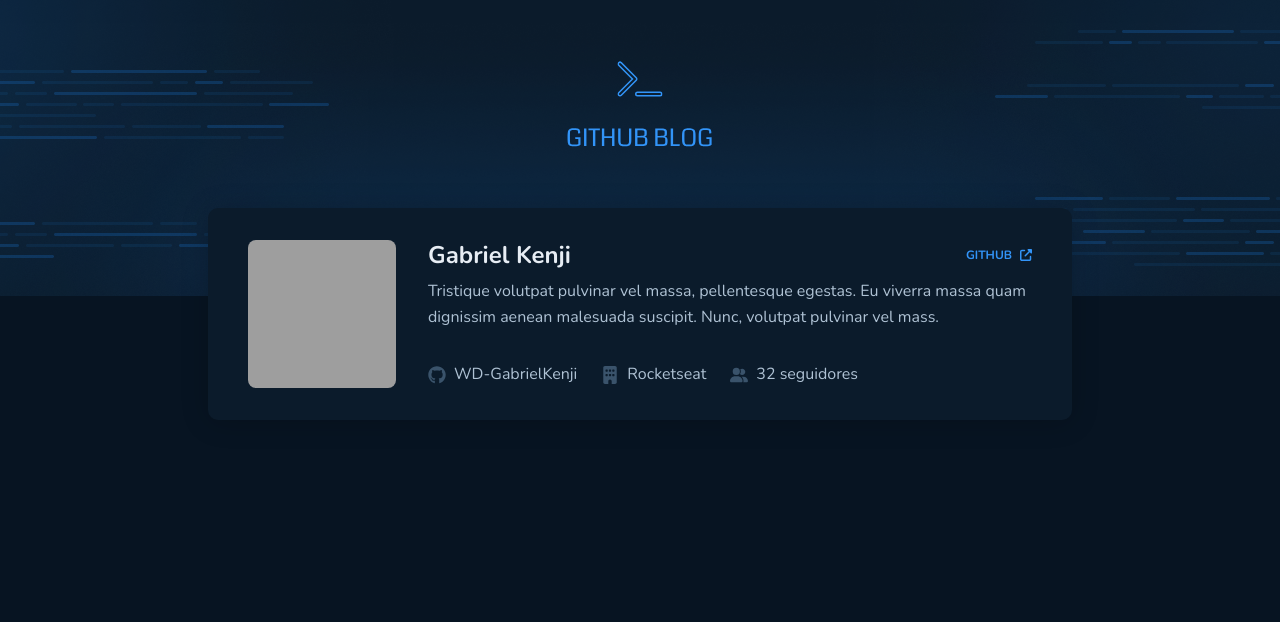
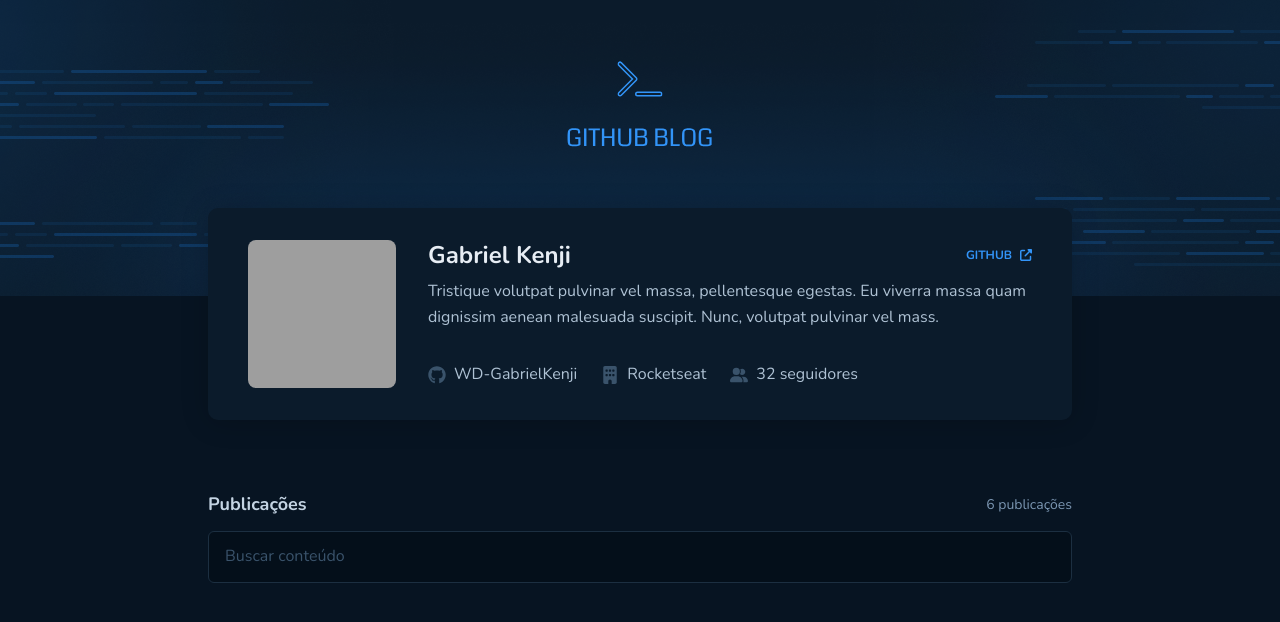
Before and after one commit to WD-GabrielKenji/Ignite-Github-Blog, a React (Vite) app: page / in a window 1280 px wide. Shown: the top 622 px of the page. Built offline with nearby package versions, Linux system fonts and the light colour scheme; grey boxes are pictures that could not be loaded.

Commit message:
:sparkles: feat: Componente SearchForm

```diff
--- /dev/null
+++ b/src/pages/Blog/Components/SearchForm/index.tsx
@@ -0,0 +1,14 @@
+import { SearchInputContainer } from './styles'
+
+export function SearchForm() {
+  return (
+    <SearchInputContainer>
+      <header>
+        <h3>Publicações</h3>
+        <span>6 publicações</span>
+      </header>
+
+      <input type="text" placeholder="Buscar conteúdo" />
+    </SearchInputContainer>
+  )
+}
--- /dev/null
+++ b/src/pages/Blog/Components/SearchForm/styles.ts
@@ -0,0 +1,37 @@
+import styled from 'styled-components'
+
+export const SearchInputContainer = styled.form`
+  width: 100%;
+  margin-top: 4.5rem;
+  margin-bottom: 3rem;
+  header {
+    display: flex;
+    justify-content: space-between;
+    align-items: center;
+    margin-bottom: 0.85rem;
+    h3 {
+      color: ${({ theme }) => theme.colors['base-subtitle']};
+      font-size: ${({ theme }) => theme.textSizes['title-title-s']};
+    }
+    span {
+      color: ${({ theme }) => theme.colors['base-span']};
+      font-size: ${({ theme }) => theme.textSizes['text-text-s']};
+    }
+  }
+  input {
+    width: 100%;
+    padding: 0.75rem 1rem;
+    border: 1px solid ${({ theme }) => theme.colors['base-border']};
+    border-radius: 6px;
+    background: ${({ theme }) => theme.colors['base-input']};
+    transition: 0.4s;
+    color: ${({ theme }) => theme.colors['base-text']};
+    &:focus {
+      border-color: ${({ theme }) => theme.colors['brand-blue']};
+      outline: none;
+    }
+    &::placeholder {
+      color: ${({ theme }) => theme.colors['base-label']};
+    }
+  }
+`
--- a/src/pages/Blog/index.tsx
+++ b/src/pages/Blog/index.tsx
@@ -1,5 +1,11 @@
 import { Profile } from './Components/Profile'
+import { SearchForm } from './Components/SearchForm'
 
 export function Blog() {
-  return <Profile />
+  return (
+    <>
+      <Profile />
+      <SearchForm />
+    </>
+  )
 }
```
